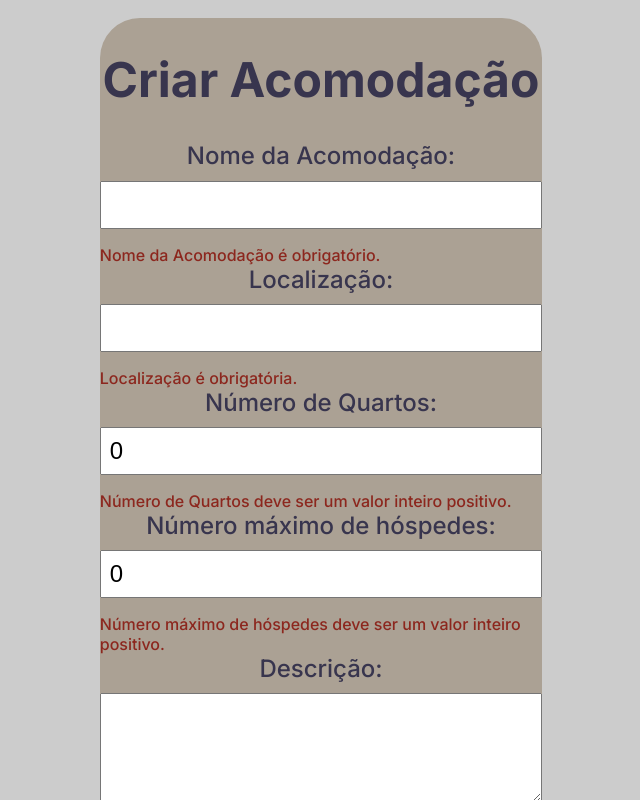
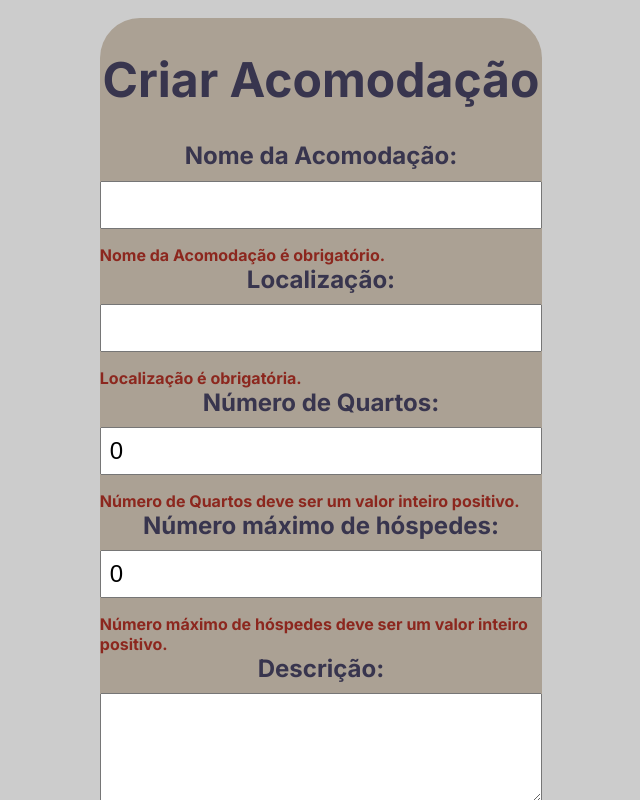
Before and after one commit to yasmws/ess-project, an Angular app in the folder frontend/aurore/: page /create-acmdt in a window 1280 px wide. Shown: the top 800 px of the page, without its empty margins (319-959 px from the left). Built offline with nearby package versions, Linux system fonts and the light colour scheme.

Commit message:
chore: retirada de comentarios(create-acmdt)

```diff
--- a/frontend/aurore/src/app/view/create-accommodations/create-accommodations.component.css
+++ b/frontend/aurore/src/app/view/create-accommodations/create-accommodations.component.css
@@ -3,6 +3,14 @@
     height: 100%;
     display: flex;
     justify-content: center;
+}
+
+.h1 {
+    color: #38354E;
+    font-size: xx-large;
+    font-family: "Inter", sans-serif;
+    margin-bottom: 20px;
+    font-weight: bold; /* Adicionado: torna o texto em negrito */
 }
 
 .formulario {
@@ -14,7 +22,7 @@
     text-align: center;
     color: #38354E;
     font-family: "Inter", sans-serif;
-    font-weight: 500;
+    font-weight: bold; /* Adicionado: torna o texto em negrito */
     font-size: x-large;
 }
 
@@ -33,15 +41,15 @@ input, textarea {
     padding: 8px;
     margin-bottom: 16px;
     box-sizing: border-box;
-    margin-top: 0.5%; /* Correção: remova a vírgula extra */
+    margin-top: 0.5%;
     font-size: x-large;
 }
 
-/* Estilo para mensagens de erro */
 .error-message {
-    color: #8C271E; /* Cor vermelha para mensagens de erro */
-    font-size: medium; /* Tamanho da fonte para mensagens de erro */
-    text-align: left; /* Alinhamento à esquerda para mensagens de erro */
+    color: #8C271E;
+    font-size: medium;
+    text-align: left;
+    font-weight: bold; /* Adicionado: torna o texto em negrito */
 }
 
 button {
@@ -53,8 +61,5 @@ button {
     cursor: pointer;
     border-radius: 40px;
     font-size: x-large;
+    font-weight: bold; /* Adicionado: torna o texto em negrito */
 }
-
-.file-input {
-    display: none;
-}
--- a/frontend/aurore/src/app/view/create-accommodations/create-accommodations.component.ts
+++ b/frontend/aurore/src/app/view/create-accommodations/create-accommodations.component.ts
@@ -1,3 +1,4 @@
+
 // Import necessary modules and decorators
 import { Component, OnInit } from '@angular/core';
 import { AbstractControl, FormBuilder, FormGroup, Validators } from '@angular/forms';
@@ -5,7 +6,6 @@ import { ManegementService } from '../../services/management/management.service'
 import { HttpClient, HttpParams } from '@angular/common/http';
 import { Router } from '@angular/router';
 import { MatSnackBar } from '@angular/material/snack-bar';
-
 class ImageSnippet {
   constructor(public src: string, public file: File) {}
 }
@@ -100,7 +100,7 @@ export class CreateAccommodationsComponent implements OnInit {
     }
 
     console.log("dados:",this.data);
-    this.service.createAccommodation(this.data).subscribe((dados)=>{ //problema aqui
+    this.service.createAccommodation(this.data).subscribe((dados)=>{
       this.accommodation_id = dados.detail;
       console.log("recebendo dados do back...");
 
```
